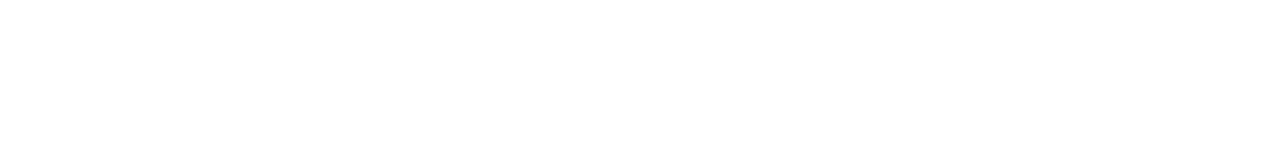
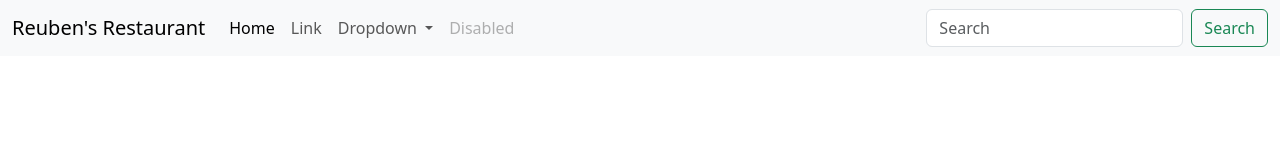
Before and after one commit to ReubensIdeas/Reubens-Restaurant, a plain HTML site: page index.html in a window 1280 px wide. Drawn offline with nearby package versions, Linux system fonts and the light colour scheme.

Commit message:
Bootstrap navbar added

```diff
--- a/index.html
+++ b/index.html
@@ -10,7 +10,50 @@
     <link href="../css/style.css" rel="stylesheet">
 </head>
 <body>
-
+        <!-- nav bar -->
+        <div id="navbar-container">
+            <nav class="navbar navbar-expand-lg bg-body-tertiary">
+                <div class="container-fluid">
+                    <a class="navbar-brand" href="#">Reuben's Restaurant</a>
+                    <button class="navbar-toggler" type="button" data-bs-toggle="collapse"
+                        data-bs-target="#navbarSupportedContent" aria-controls="navbarSupportedContent"
+                        aria-expanded="false" aria-label="Toggle navigation">
+                        <span class="navbar-toggler-icon"></span>
+                    </button>
+                    <div class="collapse navbar-collapse" id="navbarSupportedContent">
+                        <ul class="navbar-nav me-auto mb-2 mb-lg-0">
+                            <li class="nav-item">
+                                <a class="nav-link active" aria-current="page" href="#">Home</a>
+                            </li>
+                            <li class="nav-item">
+                                <a class="nav-link" href="#">Link</a>
+                            </li>
+                            <li class="nav-item dropdown">
+                                <a class="nav-link dropdown-toggle" href="#" role="button" data-bs-toggle="dropdown"
+                                    aria-expanded="false">
+                                    Dropdown
+                                </a>
+                                <ul class="dropdown-menu">
+                                    <li><a class="dropdown-item" href="#">Action</a></li>
+                                    <li><a class="dropdown-item" href="#">Another action</a></li>
+                                    <li>
+                                        <hr class="dropdown-divider">
+                                    </li>
+                                    <li><a class="dropdown-item" href="#">Something else here</a></li>
+                                </ul>
+                            </li>
+                            <li class="nav-item">
+                                <a class="nav-link disabled">Disabled</a>
+                            </li>
+                        </ul>
+                        <form class="d-flex" role="search">
+                            <input class="form-control me-2" type="search" placeholder="Search" aria-label="Search">
+                            <button class="btn btn-outline-success" type="submit">Search</button>
+                        </form>
+                    </div>
+                </div>
+            </nav>
+        </div>
 
     <script src="https://cdn.jsdelivr.net/npm/bootstrap@5.3.0-alpha1/dist/js/bootstrap.bundle.min.js"
     integrity="sha384-w76AqPfDkMBDXo30jS1Sgez6pr3x5MlQ1ZAGC+nuZB+EYdgRZgiwxhTBTkF7CXvN" crossorigin="anonymous">
```
